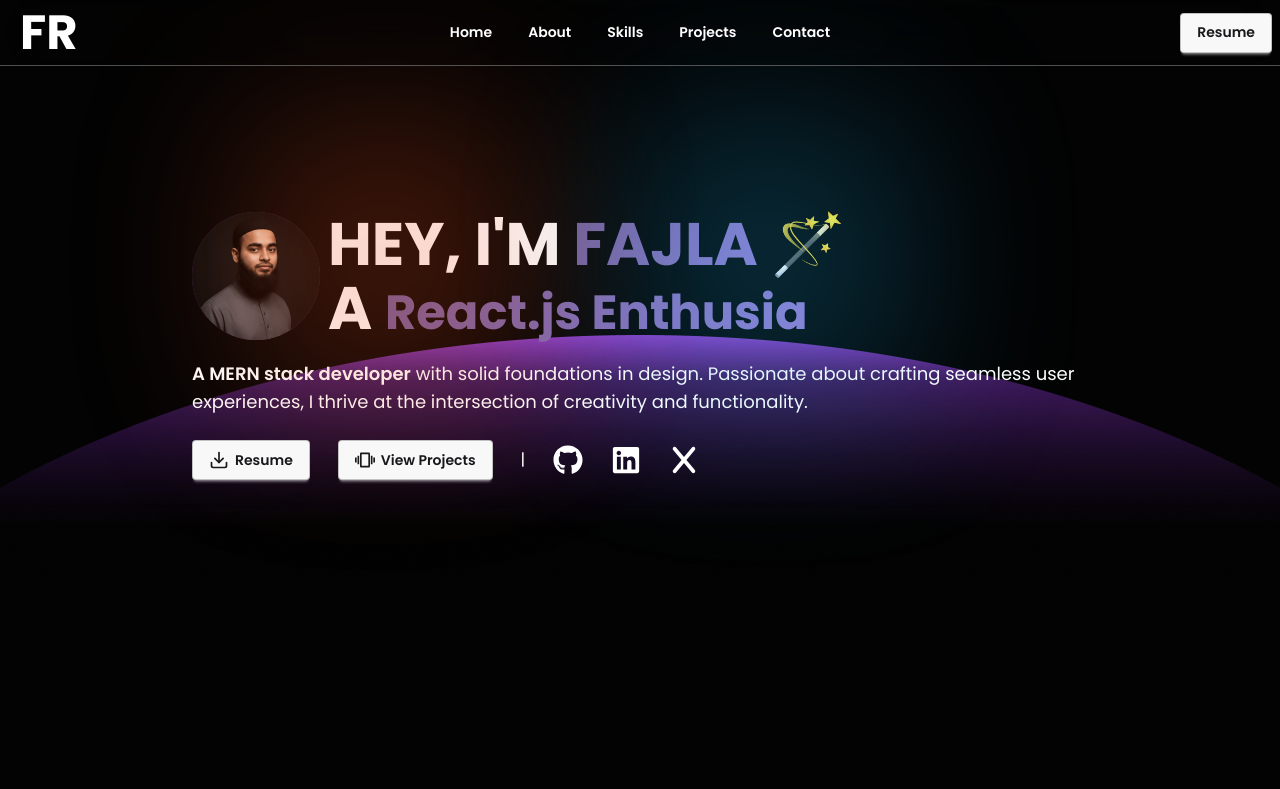
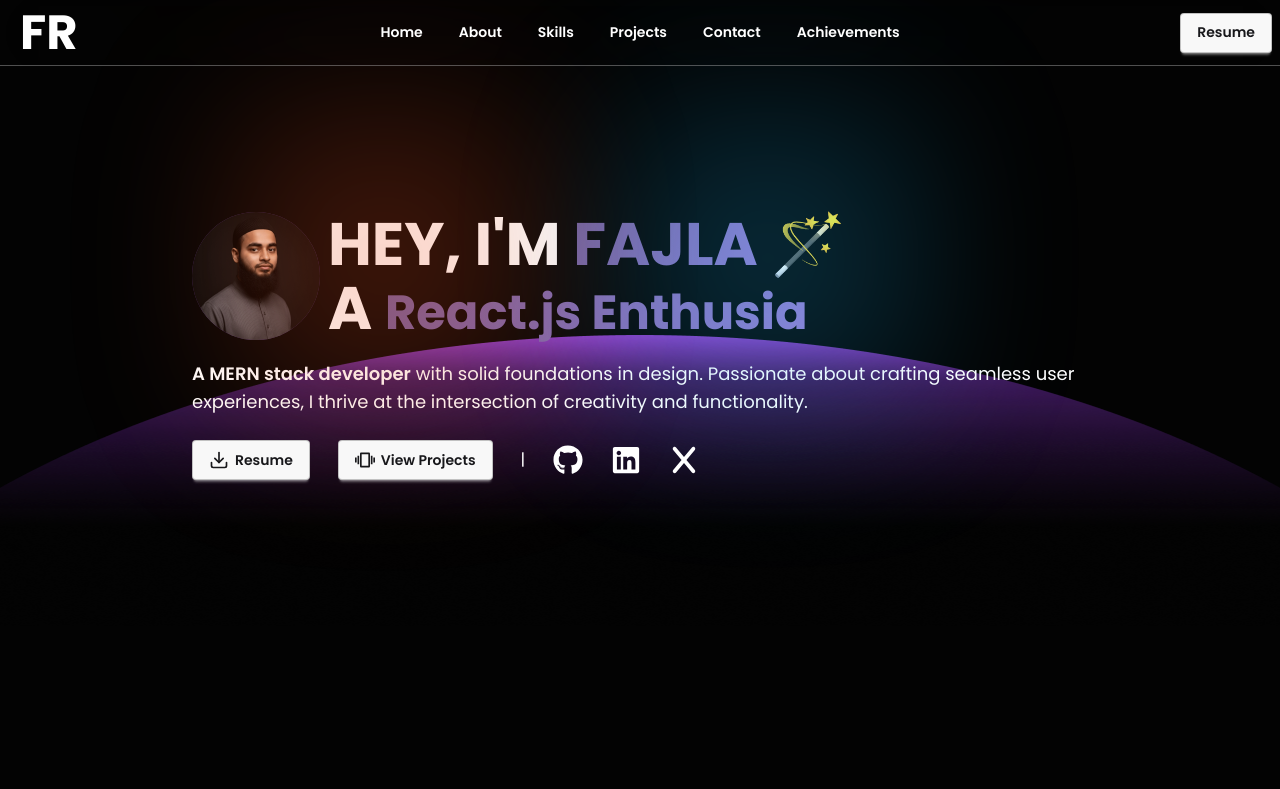
Before and after one commit to FajlaRabby24/personal-portfolio, a React (Vite) app: page / in a window 1280 px wide. Shown: the top 789 px of the page. Built offline with nearby package versions, Linux system fonts and the light colour scheme.

Commit message:
added-achievements-navlink

```diff
--- a/src/components/Navbar.jsx
+++ b/src/components/Navbar.jsx
@@ -43,6 +43,14 @@ const Navbar = () => {
           Contact
         </a>
       </li>
+      <li>
+        <a
+          className="text-black md:text-white font-bold md:font-semibold "
+          href="#achievements"
+        >
+          Achievements
+        </a>
+      </li>
     </>
   );
 
```
